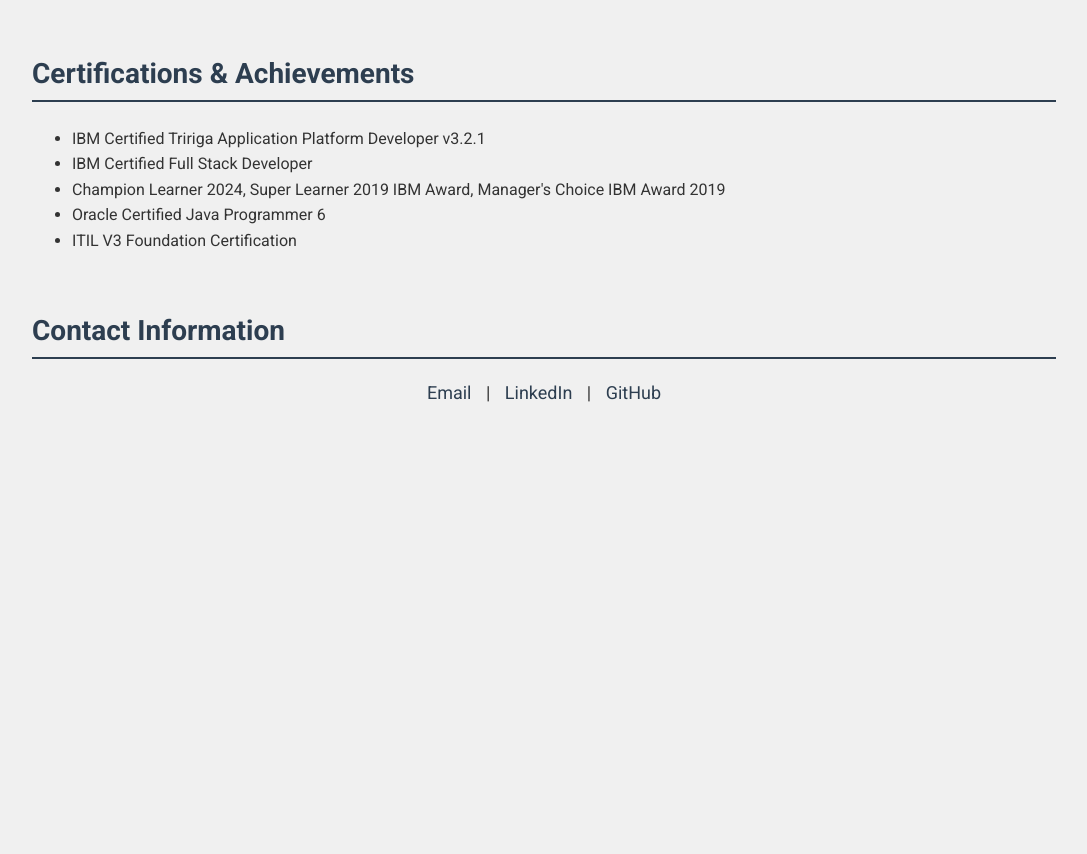
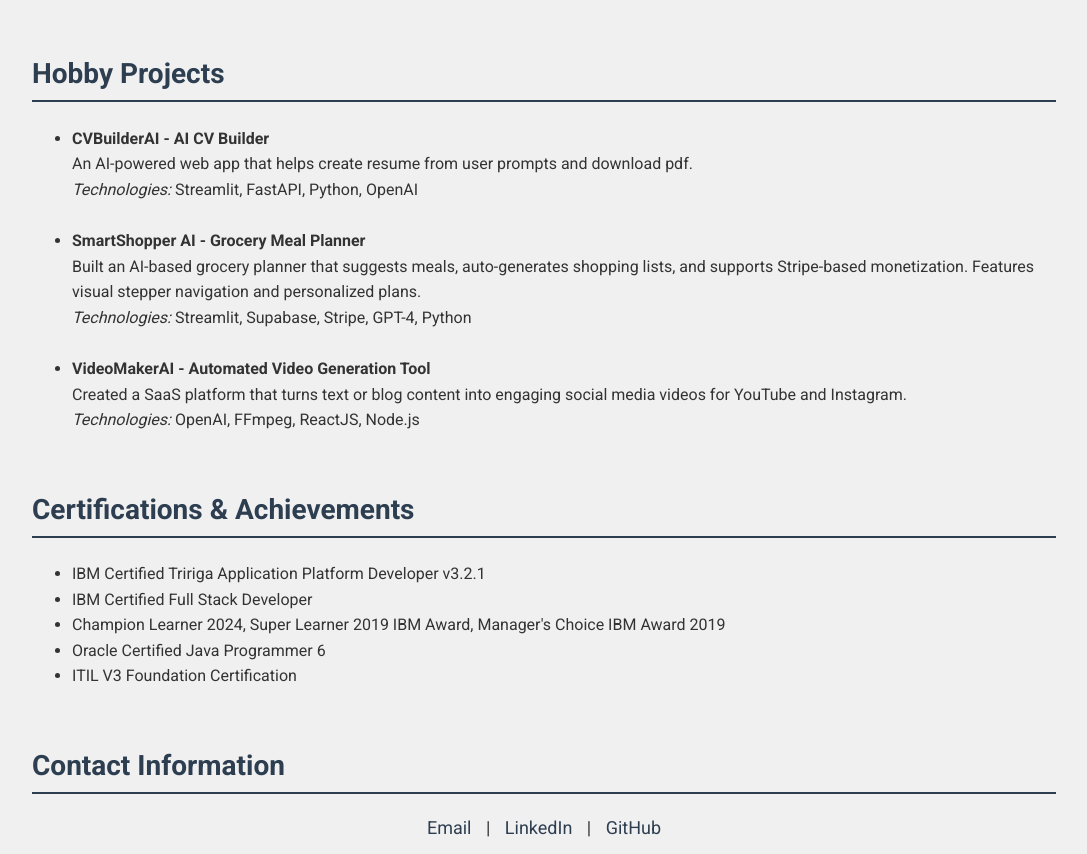
Before and after one commit to amrithaKD/AboutAmrithaDas, a plain HTML site: page index.html in a window 1280 px wide. Shown: the part 1772-2626 px from the top of the page, without its empty margins (96-1183 px from the left). Before the commit the page ends 2275 px from the top, so only its background shows below. Drawn offline with Linux system fonts and the light colour scheme.

Commit message:
commit for including Projects section
commit for including Projects section

```diff
--- a/index.html
+++ b/index.html
@@ -3,7 +3,7 @@
 <head>
     <meta charset="UTF-8">
     <meta name="viewport" content="width=device-width, initial-scale=1.0">
-    <title>Amritha Das - JavaScript Developer,Frontend Developer,AI Application Developer </title>
+    <title>Amritha Das - JavaScript Developer,Frontend Developer,AI Application Developer</title>
     <link href="https://fonts.googleapis.com/css2?family=Roboto:wght@400;700&display=swap" rel="stylesheet">
     <style>
         body {
@@ -83,13 +83,11 @@
         <!-- Work Experience Section -->
         <div class="section">
             <h2>Work Experience</h2>
-
             <p class="content">
                 <strong>IBM India Pvt Ltd (Mar 2022 – Present)</strong><br>
                 Enhancing out-of-the-box applications using IBM Tririga UX and creating new applications with PolymerJS/Tririga UX. Designing mock-up screens with Figma and working with Watson Assistant for chatbot integration.<br>
                 Proven experience in Tririga Native development, including configuration, customization, queries, workflows, and Data Migration Tool integration.<br>
-                Integrating AI using WatsonX to enhance business processes and improve user experience through NLP and machine learning models.
-                <br><br>
+                Integrating AI using WatsonX to enhance business processes and improve user experience through NLP and machine learning models.<br><br>
 
                 <strong>Principal Engineer UI - Innominds Pvt Ltd (Jan 2022 – Feb 2022)</strong><br>
                 Developed the Quiz, Assessment, and Survey application for Unext using Angular 12.<br>
@@ -137,6 +135,28 @@
             </ul>
         </div>
 
+        <!-- Projects Section -->
+        <div class="section">
+            <h2>Hobby Projects</h2>
+            <ul class="content">
+                <li>
+                    <strong>CVBuilderAI - AI CV Builder</strong><br>
+                    An AI-powered web app that helps create resume from user prompts and download pdf.<br>
+                    <em>Technologies:</em> Streamlit, FastAPI, Python, OpenAI
+                </li><br>
+                <li>
+                    <strong>SmartShopper AI - Grocery Meal Planner</strong><br>
+                    Built an AI-based grocery planner that suggests meals, auto-generates shopping lists, and supports Stripe-based monetization. Features visual stepper navigation and personalized plans.<br>
+                    <em>Technologies:</em> Streamlit, Supabase, Stripe, GPT-4, Python
+                </li><br>
+                <li>
+                    <strong>VideoMakerAI - Automated Video Generation Tool</strong><br>
+                    Created a SaaS platform that turns text or blog content into engaging social media videos for YouTube and Instagram.<br>
+                    <em>Technologies:</em> OpenAI, FFmpeg, ReactJS, Node.js
+                </li>
+            </ul>
+        </div>
+
         <!-- Certifications & Achievements Section -->
         <div class="section">
             <h2>Certifications & Achievements</h2>
```
